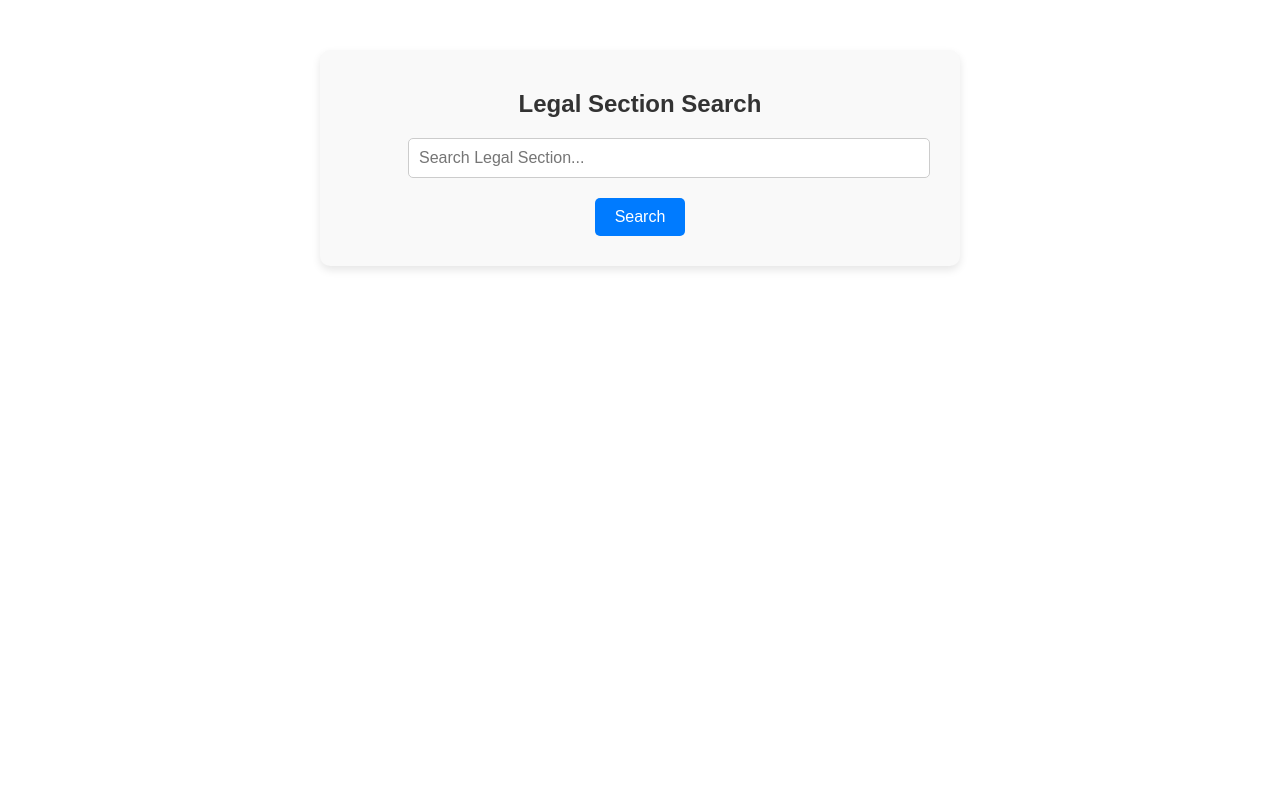
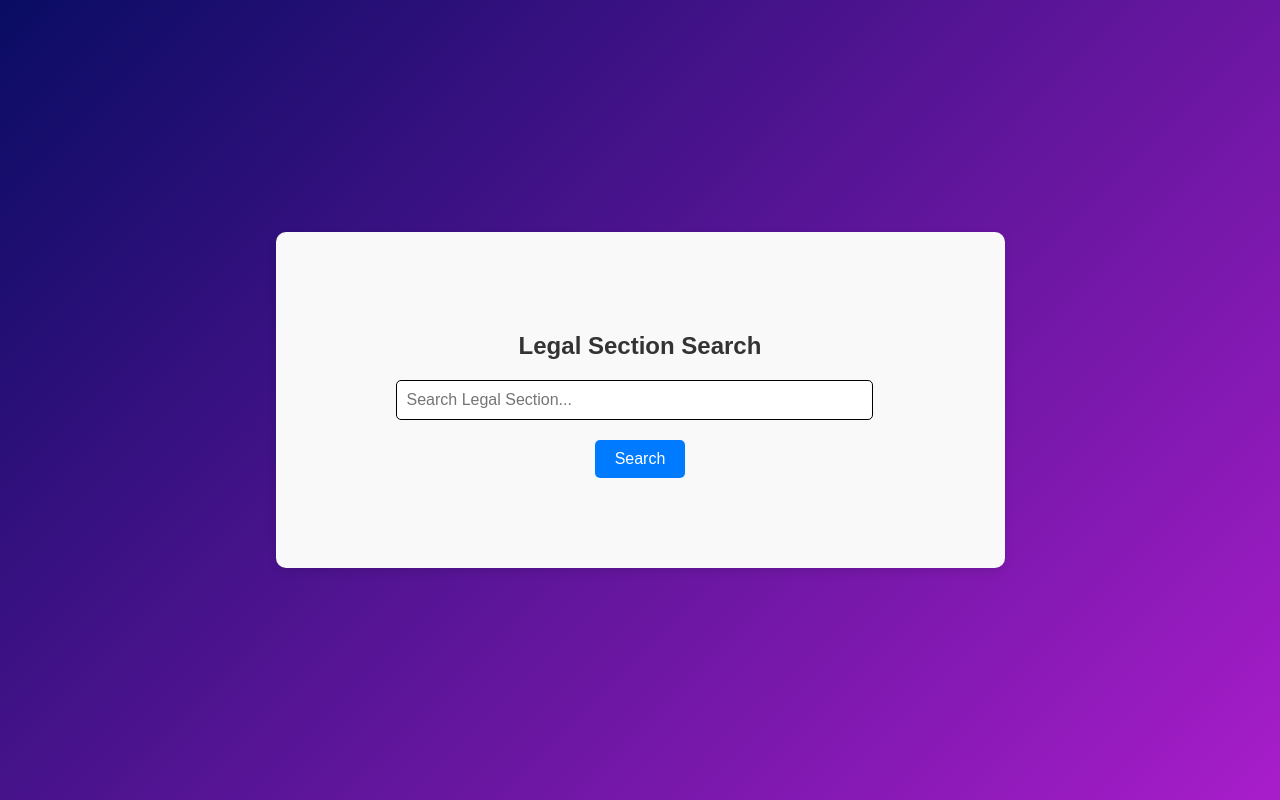
Before and after one commit to john-v-benny/CHARGECODER, a React (Vite) app in the folder Front-end/: page /legal in a window 1280 px wide. Built offline with nearby package versions, Linux system fonts and the light colour scheme; a web font is replaced by a local one.

Commit message:
Modifications

```diff
--- a/Front-end/src/LegalSection.jsx
+++ b/Front-end/src/LegalSection.jsx
@@ -31,7 +31,9 @@ const LegalSection = () => {
   };
 
   return (
-    <div className="legal-container">
+  <body class="legal-page">
+   <div class="legal-container">
+    <div className="legal-box">
       <h2>Legal Section Search</h2>
       <input
         type="text"
@@ -52,6 +54,8 @@ const LegalSection = () => {
 
       {error && <p className="error-message">{error}</p>}
     </div>
+    </div>
+    </body>
   );
 };
 
--- a/Front-end/src/Legalsection.css
+++ b/Front-end/src/Legalsection.css
@@ -1,17 +1,19 @@
-body {
-    font-family: Arial, sans-serif;
-
+body.legal-page{
+  font-family: Arial, sans-serif;
+   background: linear-gradient(135deg, #090c63 0%, #a81dca 100%); /* Change this to any background color */
+   min-height: 100vh;
+   display: flex;
+   justify-content: center;
+   align-items: center;
+   padding: 20px;
   }
 
-  .legal-container {
-    text-align: center;
-    margin-top: 50px;
-  }
   /* General container styling */
 .legal-container {
-  max-width: 600px;
+  text-align: center;
+  max-width: 1000px;
   margin: 50px auto;
-  padding: 20px;
+  padding: 80px;
   background-color: #f9f9f9;
   border-radius: 10px;
   box-shadow: 0 4px 8px rgba(0, 0, 0, 0.1);
@@ -24,16 +26,18 @@ body {
   color: #333;
   margin-bottom: 20px;
   font-size: 24px;
+
 }
 
 /* Search input styling */
 .legal-container input[type="text"] {
-  width: calc(100% - 100px);
+  max-width: 700px;
   padding: 10px;
-  border: 1px solid #ccc;
+  border: 1px solid #000000;
   border-radius: 5px;
   font-size: 16px;
-  margin-right: 10px;
+  margin-right: 300px;
+  margin-left: 40px;
 }
 
 /* Search button styling */
--- a/Front-end/src/Profile.jsx
+++ b/Front-end/src/Profile.jsx
@@ -33,7 +33,9 @@ const Dashboard = () => {
   };
 
   return (
-    <div className="dashboard-container">
+  <body class="profile-page">
+   <div class="dashboard-container">
+    <div className="dashboard-box">
       <div className="avatar-container">
         <img
           src={userData.avatar}
@@ -70,6 +72,8 @@ const Dashboard = () => {
         </ul>
       </div>
     </div>
+    </div>
+  </body>
   );
 };
 
--- a/Front-end/src/SignIn.jsx
+++ b/Front-end/src/SignIn.jsx
@@ -18,6 +18,8 @@ const SignIn = () => {
   };
 
   return (
+    <body class="login-page">
+      <div class="login-container">
     <div className="login-box">
       <img src={logo_cc} alt="Logo" />
       <form onSubmit={handleSignIn}>
@@ -42,6 +44,8 @@ const SignIn = () => {
         <button className="signupb" type="button" onClick={handleSignUp}>SIGN UP</button>
       </form>
     </div>
+    </div>
+    </body>
   );
 }
 
--- a/Front-end/src/Signup.css
+++ b/Front-end/src/Signup.css
@@ -5,13 +5,13 @@
   justify-content: center;
   align-items: center;
   height: 100vh;
-  background-color: #c1a7a7;
+  background: linear-gradient(135deg, #090c63 0%, #a81dca 100%);
 }
 
 /* Signup Box */
 .signup-box {
-  background: rgb(241, 240, 240);
-  padding: 3rem;
+  background: rgb(255, 255, 255);
+  padding: 30px;
   border-radius: 12px;
   box-shadow: 0 4px 10px rgba(0, 0, 0, 0.1);
   width: 100%;
@@ -32,11 +32,12 @@
   text-align: left;
 }
 
+
 .input-group label {
   display: block;
   font-weight: 500;
   margin-bottom: 5px;
-  color: #050101;
+  color: #0e0101;
 }
 
 .input-group input {
@@ -46,7 +47,13 @@
   border-radius: 6px;
   font-size: 16px;
 }
-
+.input-group input[type="text"] {
+  width: 100%;
+  padding: 10px;
+  border: 1px solid #969292;
+  border-radius: 6px;
+  font-size: 16px;
+}
 /* Date Input */
 .input-group input[type="date"] {
   font-size: 14px;
--- a/Front-end/src/profile.css
+++ b/Front-end/src/profile.css
@@ -1,5 +1,5 @@
 /* Profile Page Container */
-.profile-container {
+body.profile-page{
     min-height: 100vh;
     display: flex;
     justify-content: center;
@@ -9,8 +9,8 @@
 }
 
 /* Dashboard Box */
-.dashboard-container {
-    background: #ebeaea;
+.dashboard-box {
+    background: #ffffff;
     width: 80%;
     max-width: 500px;
     max-height: 1500px;
@@ -23,13 +23,11 @@
     flex-direction: column;
     align-items: center;
     justify-content: center;
-    margin-left: 330px;
-    margin-top: 30px;
+    margin-left: 100px;
+    margin-right: 400px;
 }
 
-.dashboard-container:hover {
-    transform: translateY(-10px);
-}
+
 
 /* Avatar Section */
 .avatar-container {
@@ -91,7 +89,7 @@
 
 .user-info p {
     font-size: 16px;
-    color: #777;
+    color: #0a0808;
     margin: 5px 0;
 }
 
--- a/Front-end/src/signin.css
+++ b/Front-end/src/signin.css
@@ -1,9 +1,17 @@
+body.login-page{
+    margin: 0;
+    padding: 0;
+    height: 100vh;
+    background-image: url("./assets/lawbg.jpg");
+    background-size: contain;
+    background-size: cover;
+    background-repeat: no-repeat;
+}
 
-
-.login-box{
+.login-box {
     font-family: "BenchNine", serif;
     border: 1px solid rgb(0, 0, 0);
-    background: rgb(237, 234, 234);
+    background: rgb(255, 255, 255);
     width: 400px;
     max-height: 650px;
     margin: 50px auto;
@@ -13,19 +21,17 @@
     font-weight: 300;
 }
 
-
-img{
+img {
     margin: 20px;
 }
 
-
-.fp{
+.fp {
     text-align: start;
     font-size: 15px;
     margin-left: 50px;
 }
 
-.i1,.i2{
+.i1, .i2 {
     margin: 10px;
     width: 400px;
     height: 50px;
@@ -33,7 +39,7 @@ img{
     box-shadow: 2px 2px 5px #DB6B1A;
 }
 
-.loginb{
+.loginb {
     width: 400px;
     height: 50px;
     border: none;
@@ -48,7 +54,7 @@ img{
     margin: 10px;
 }
 
-.signupb{
+.signupb {
     width: 400px;
     height: 50px;
     border: none;
```
Also changed, not shown: Front-end/src/Signup.jsx (line endings or trailing spaces), Front-end/src/assets/lawbg.jpg (added).
